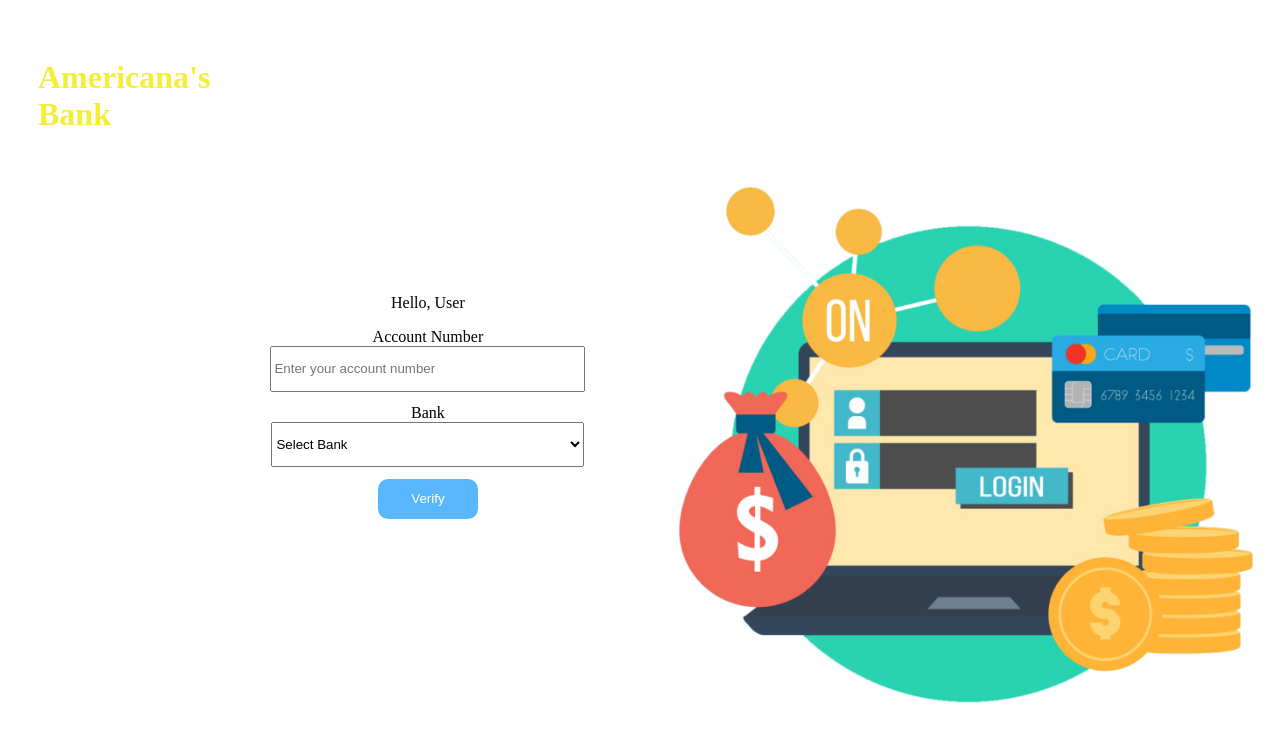
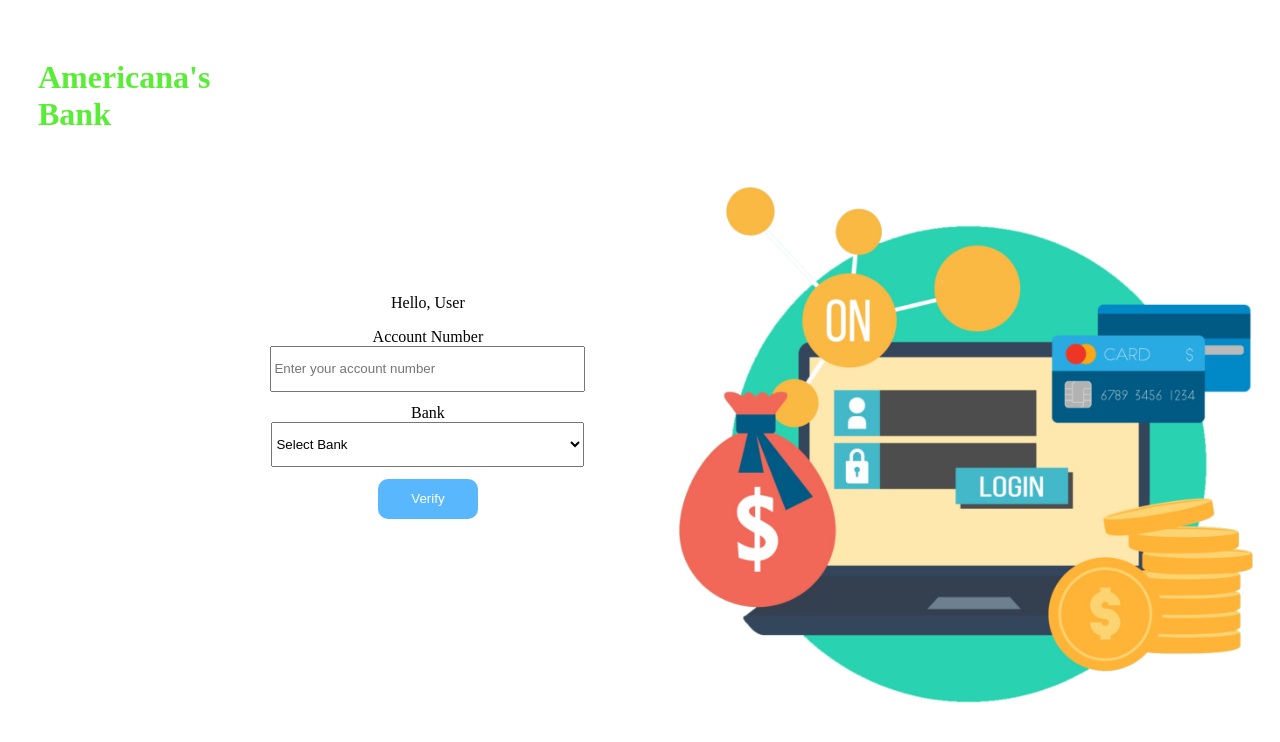
Before and after one commit to wyeben/bank-account-verifier, a plain HTML site: page index.html in a window 1280 px wide. Shown: the top 742 px of the page. Drawn offline with Linux system fonts and the light colour scheme; no server answers.

Commit message:
added code

```diff
--- a/index.html
+++ b/index.html
@@ -10,7 +10,7 @@
 <body>
     <main class="back">
         <div class="main0">
-        <h1 style="color: rgb(244, 238, 53);" class="Americana"> Americana's Bank</h1>
+        <h1 style="color: rgb(89, 238, 53);" class="Americana"> Americana's Bank</h1>
         <div class="main1">
             <div class="main">
             <form id="verificationForm" style="display: flex; flex-direction: column;" class="form">
```
